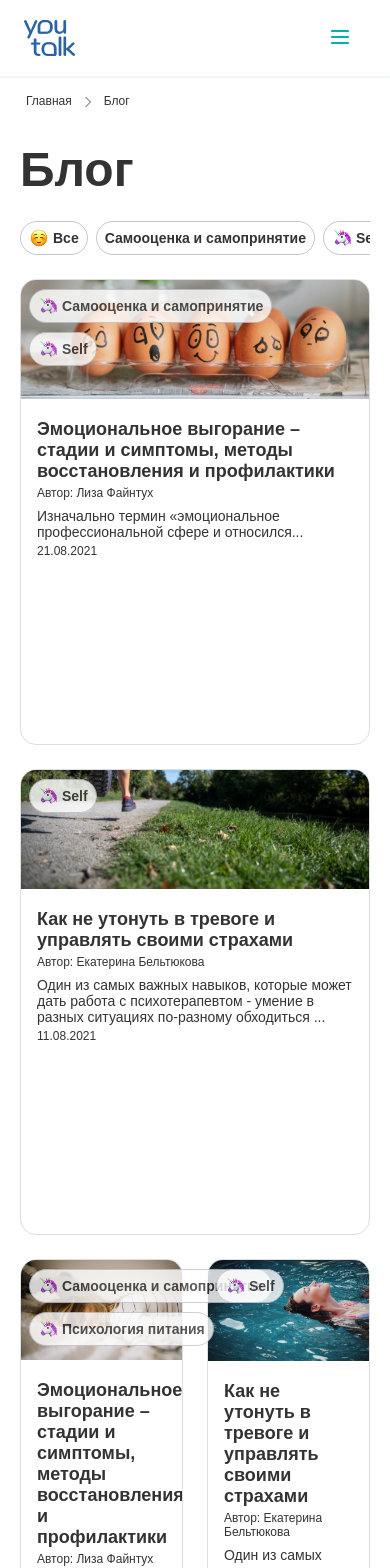
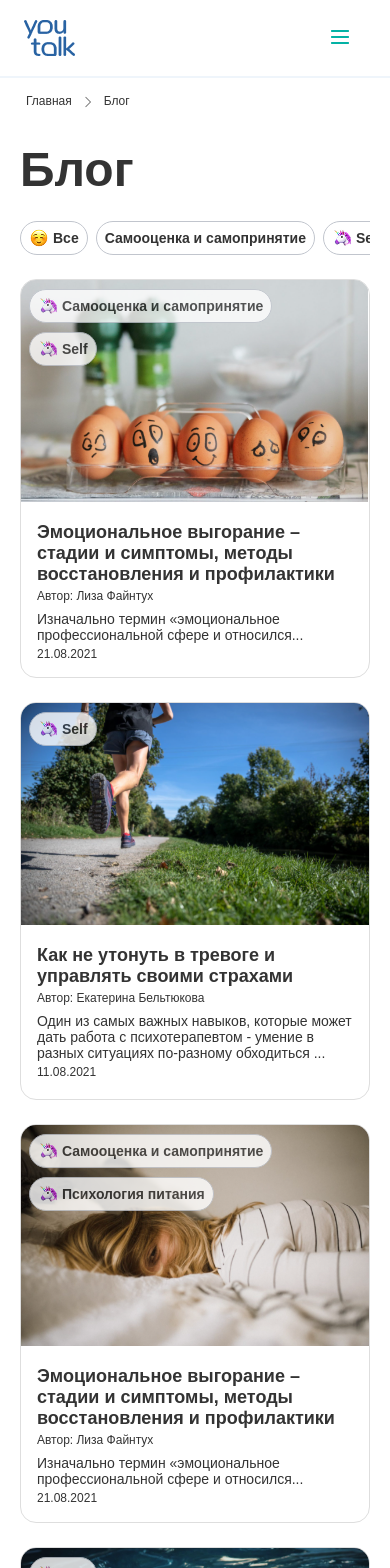
Before and after one commit to cherligan/Youtalk-blog, a React (Vite) app: page / in a window 390 px wide. Shown: the top 1568 px of the page. Built offline with nearby package versions, Linux system fonts and the light colour scheme; a web font is replaced by a local one.

Commit message:
feat: add adaptive layout: main content (cards)

```diff
--- a/src/App.css
+++ b/src/App.css
@@ -493,4 +493,32 @@ footer
   {
     white-space: nowrap;
   }
+  .main__card
+  {
+    grid-column: span 6;
+  }
+
+  .main__card--img-block
+  {
+    overflow: hidden;
+  }
+  .main__big-card--image
+  {
+    width: 100%;
+    margin-top: -5px;
+  }
+  .main__card--text-block
+  {
+    display: flex;
+    flex-direction: column;
+    justify-content: space-between;
+    margin: 16px;
+  }
+  .main__card--text-block-main
+  {
+    display: flex;
+    flex-direction: column;
+    justify-content: space-between;
+    gap: 4px;
+  }
 }
```
